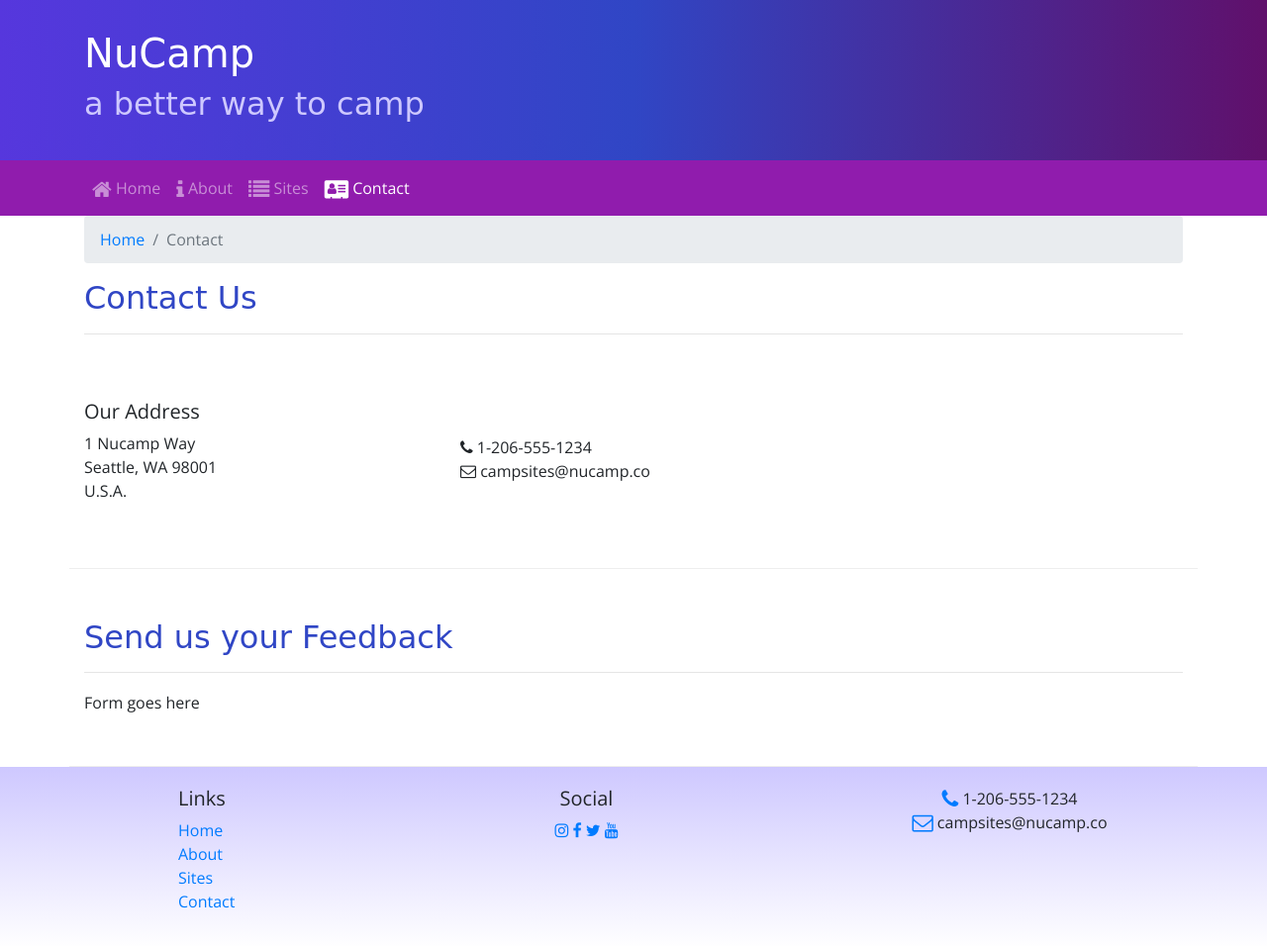
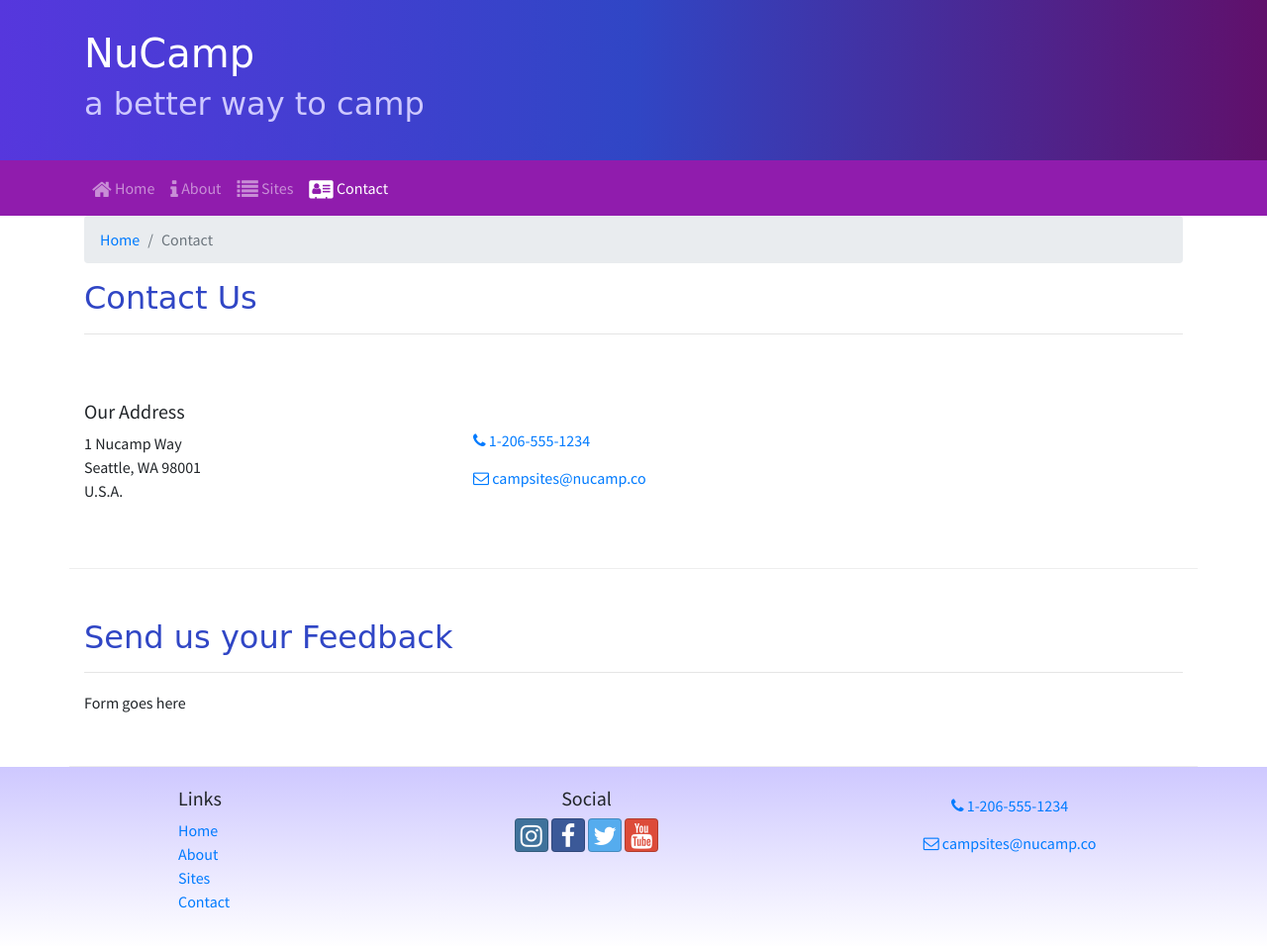
Before and after one commit to jaspertung/nucampsite, a website: page contactus.html in a window 1280 px wide. Shown: the whole page at 99% size. Drawn offline with nearby package versions, Linux system fonts and the light colour scheme; a web font is replaced by a local one.

Commit message:
Added Bootstrap social buttons

```diff
--- a/aboutus.html
+++ b/aboutus.html
@@ -9,6 +9,8 @@
     <link rel="stylesheet" href="node_modules/bootstrap/dist/css/bootstrap.min.css"/>
 
     <link rel="stylesheet" href="node_modules/font-awesome/css/font-awesome.min.css">
+    <link rel="stylesheet" href="node_modules/bootstrap-social/bootstrap-social.css">
+
     <link rel="preconnect" href="https://fonts.gstatic.com">
     <link href="https://fonts.googleapis.com/css2?family=Sansita+Swashed:wght@400;700&family=Source+Sans+Pro:wght@300;400&display=swap" rel="stylesheet">
     <link rel="stylesheet" href="css/styles.css">
@@ -38,7 +40,7 @@
                     <li class="nav-item"><a class="nav-link" href="index.html"><i class="fa fa-home fa-lg"></i> Home</a></li>
                     <li class="nav-item active"><a class="nav-link" href="aboutus.html"><i class="fa fa-info fa-lg"></i> About</a></li>
                     <li class="nav-item"><a class="nav-link" href="#"><i class="fa fa-list fa-lg"></i> Sites</a></li>
-                    <li class="nav-item"><a class="nav-link" href="#"><i class="fa fa-address-card fa-lg"></i> Contact</a></li>
+                    <li class="nav-item"><a class="nav-link" href="contactus.html"><i class="fa fa-address-card fa-lg"></i> Contact</a></li>
                 </ul>
             </div>
         </div>
@@ -87,19 +89,20 @@
                         <li><a href="index.html">Home</a></li>
                         <li><a href="#">About</a></li>
                         <li><a href="#">Sites</a></li>
-                        <li><a href="#">Contact</a></li>
+                        <li><a href="contactus.html">Contact</a></li>
                     </ul>
                 </div>
                 <div class="col-6 col-sm-5 text-center">
                     <h5>Social</h5>
-                    <a href="http://instagram.com/"><i class="fa fa-instagram fa-lg"></i></a>
-                    <a href="http://facebook.com/"><i class="fa fa-facebook fa-lg"></i></a>
-                    <a href="http://twitter.com/"><i class="fa fa-twitter fa-lg"></i></a>
-                    <a href="http://youtube.com/"><i class="fa fa-youtube fa-lg"></i></a>
+                    <a class="btn btn-social-icon btn-instagram" href="http://instagram.com/"><i class="fa fa-instagram fa-lg"></i></a>
+                    <a class="btn btn-social-icon btn-facebook" href="http://facebook.com/"><i class="fa fa-facebook fa-lg"></i></a>
+                    <a class="btn btn-social-icon btn-twitter" href="http://twitter.com/"><i class="fa fa-twitter fa-lg"></i></a>
+                    <a class="btn btn-social-icon btn-google" href="http://youtube.com/"><i class="fa fa-youtube fa-lg"></i></a>
                 </div>
                 <div class="col-sm-4 text-center">
-                    <i class="fa fa-phone fa-lg text-primary"></i> 1-206-555-1234<br/>
-                    <i class="fa fa-envelope fa-lg text-primary"></i> campsites@nucamp.co
+                    <a role="button" class="btn btn-link" href="tel:+12065551234"><i class="fa fa-phone"></i> 1-206-555-1234</a>
+                    <br>
+                    <a role="button" class="btn btn-link" href="mailto:campsites@nucamp.co"><i class="fa fa-envelope-o"></i> campsites@nucamp.co</a>
                 </div>
            </div>
         </div>
--- a/contactus.html
+++ b/contactus.html
@@ -10,8 +10,11 @@
     <link rel="stylesheet" href="node_modules/bootstrap/dist/css/bootstrap.min.css" />
 
     <!-- Additional CSS must be placed after Bootstrap CSS -->
-    <link rel="stylesheet" href="node_modules/font-awesome/css/font-awesome.min.css" />
-    <link rel="stylesheet" href="https://fonts.googleapis.com/css?family=Lobster|Open+Sans" />
+    <link rel="stylesheet" href="node_modules/font-awesome/css/font-awesome.min.css">
+    <link rel="stylesheet" href="node_modules/bootstrap-social/bootstrap-social.css">
+
+    <link rel="preconnect" href="https://fonts.gstatic.com">
+        <link href="https://fonts.googleapis.com/css2?family=Sansita+Swashed:wght@400;700&family=Source+Sans+Pro:wght@300;400&display=swap" rel="stylesheet">
     <link rel="stylesheet" href="css/styles.css" />
 
     <title>NuCamp: A Better Way To Camp</title>
@@ -68,8 +71,9 @@
                 </address>
             </div>
             <div class="col">
-				<i class="fa fa-phone"></i> 1-206-555-1234<br>
-            	<i class="fa fa-envelope-o"></i> campsites@nucamp.co
+				<a role="button" class="btn btn-link" href="tel:+12065551234"><i class="fa fa-phone"></i> 1-206-555-1234</a>
+                <br>
+            	<a role="button" class="btn btn-link" href="mailto:campsites@nucamp.co"><i class="fa fa-envelope-o"></i> campsites@nucamp.co</a>
             </div>
         </div>
 
@@ -99,14 +103,15 @@
                 </div>
                 <div class="col-6 col-sm-5 text-center">
                     <h5>Social</h5>
-                    <a href="http://instagram.com/"><i class="fa fa-instagram"></i></a>
-                    <a href="http://facebook.com/"><i class="fa fa-facebook"></i></a>
-                    <a href="http://twitter.com/"><i class="fa fa-twitter"></i></a>
-                    <a href="http://youtube.com/"><i class="fa fa-youtube"></i></a>
+                    <a class="btn btn-social-icon btn-instagram" href="http://instagram.com/"><i class="fa fa-instagram fa-lg"></i></a>
+                    <a class="btn btn-social-icon btn-facebook" href="http://facebook.com/"><i class="fa fa-facebook fa-lg"></i></a>
+                    <a class="btn btn-social-icon btn-twitter" href="http://twitter.com/"><i class="fa fa-twitter fa-lg"></i></a>
+                    <a class="btn btn-social-icon btn-google" href="http://youtube.com/"><i class="fa fa-youtube fa-lg"></i></a>
                 </div>
                 <div class="col-sm-4 text-center">
-                    <i class="fa fa-phone fa-lg text-primary"></i> 1-206-555-1234<br />
-                    <i class="fa fa-envelope-o fa-lg text-primary"></i> campsites@nucamp.co
+                    <a role="button" class="btn btn-link" href="tel:+12065551234"><i class="fa fa-phone"></i> 1-206-555-1234</a>
+                <br>
+            	<a role="button" class="btn btn-link" href="mailto:campsites@nucamp.co"><i class="fa fa-envelope-o"></i> campsites@nucamp.co</a>
                 </div>
            </div>
         </div>
--- a/package.json
+++ b/package.json
@@ -15,6 +15,7 @@
   },
   "dependencies": {
     "bootstrap": "^4.5.2",
+    "bootstrap-social": "^5.1.1",
     "font-awesome": "^4.7.0",
     "jquery": "^3.5.1",
     "popper.js": "^1.16.1"
```
Also changed, not shown: index.html (+11 -8 lines), 1 other file.
